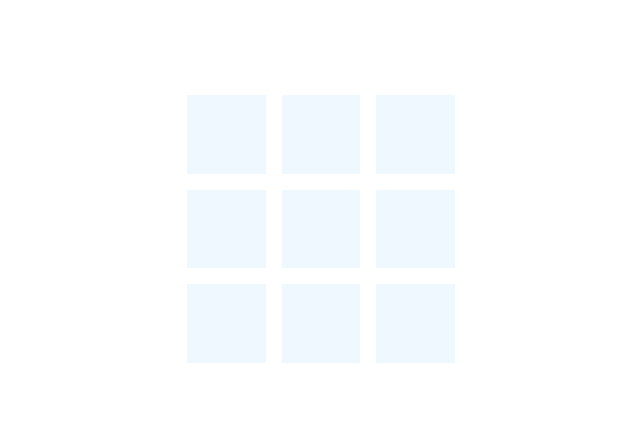
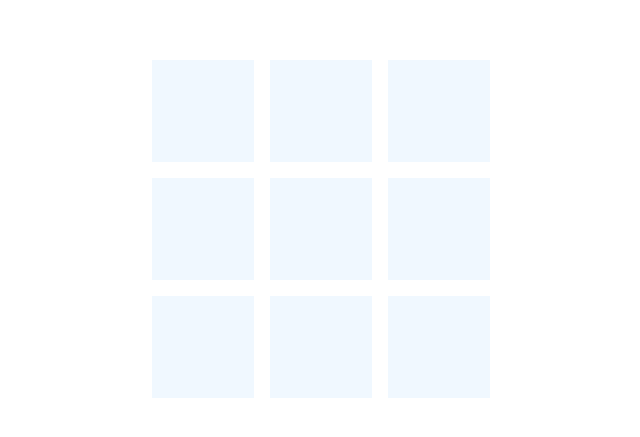
Before and after one commit to jruble79/Simple-Tic-Tac-Toe, a plain HTML site: page index.html in a window 1280 px wide. Shown: the part 179-616 px from the top of the page, without its empty margins (319-959 px from the left). Drawn offline with Linux system fonts and the light colour scheme.

Commit message:
Removes table sizing from HTML. Adds cell sizing to CSS

```diff
--- a/index.html
+++ b/index.html
@@ -9,7 +9,7 @@
 </head>
 <body>
     <div id="container" class="flex">
-        <table width="300" height="300" id="board">
+        <table id="board">
             <tr>
                 <td data-col="0" data-row="0"></td>
                 <td data-col="1" data-row="0"></td>
--- a/style.css
+++ b/style.css
@@ -14,4 +14,6 @@
 td {
     background-color: aliceblue;
     text-align: center;
+    width: 100px;
+    height: 100px;
 }
```
